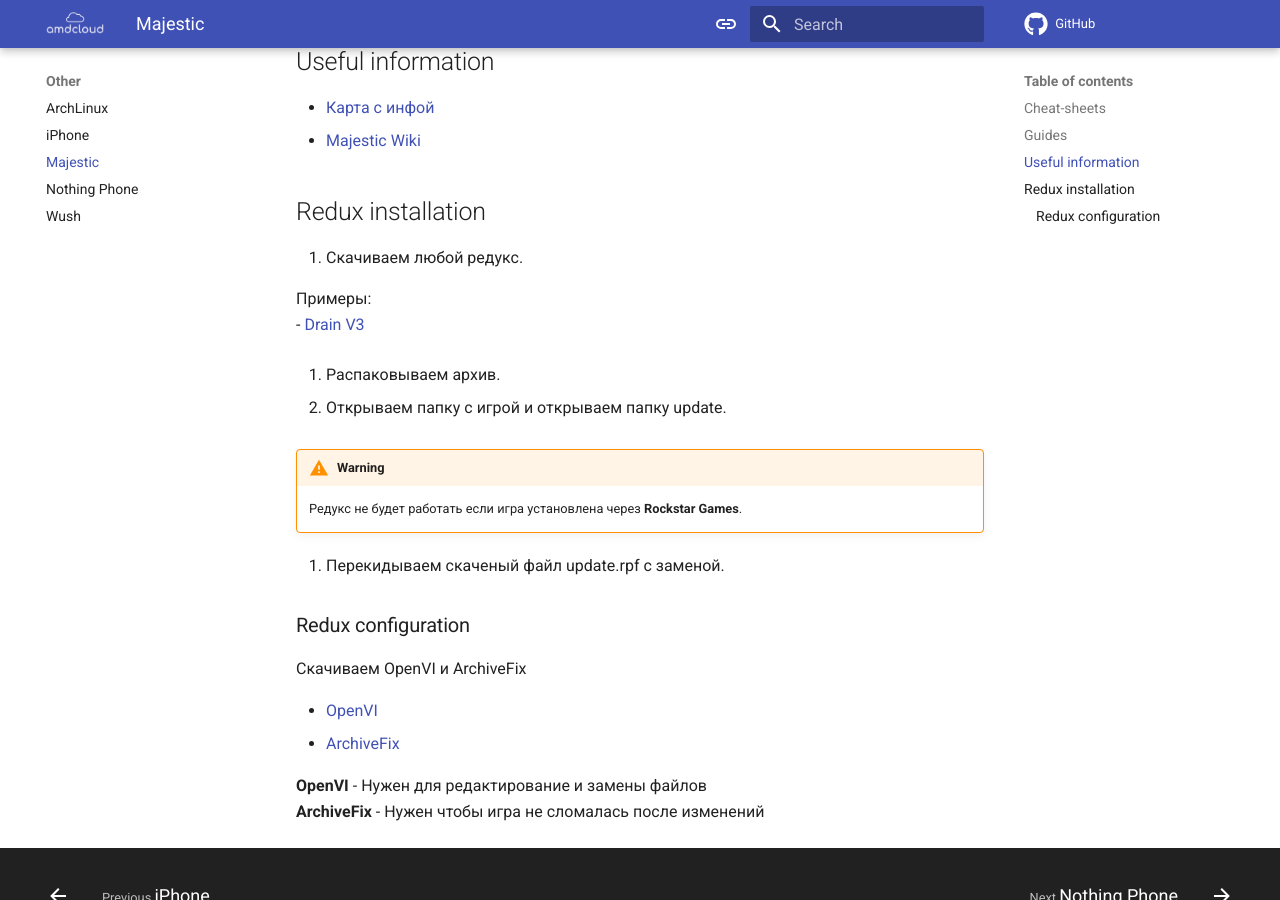
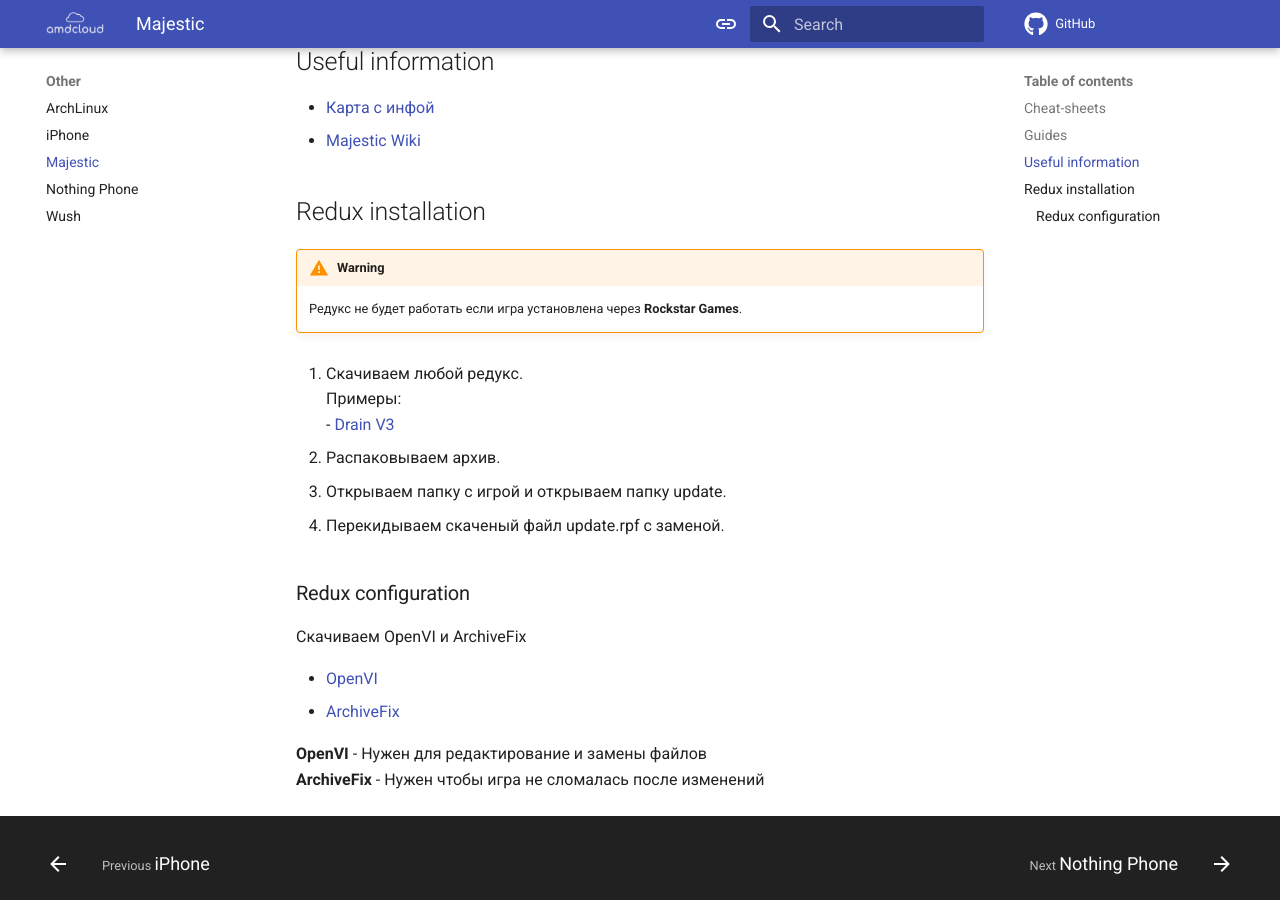
Before and after one commit to TeamDominant/Wiki-mkdocs, an MkDocs documentation site: the page built from docs/majestic.md, in a window 1280 px wide and 900 px high, scrolled down 1089 px. Built offline with MkDocs 1.6.1 and Material for MkDocs 9.7.7, drawn with Linux system fonts in a browser that asks for light colours; comment, search, counter and statistics services are not loaded.

Commit message:
majectic: fixed the formatting

```diff
--- a/docs/majestic.md
+++ b/docs/majestic.md
@@ -38,17 +38,16 @@
 
 ## Redux installation
 
+!!! warning
+    Редукс не будет работать если игра установлена через **Rockstar Games**.
+
 1. Скачиваем любой редукс.
-
 Примеры:
 - [Drain V3](https://drive.google.com/drive/folders/1FVPkq57NDF8y-KRUrZ8d177KXGRekE3P?usp=sharing)
 
 2. Распаковываем архив.
 
 3. Открываем папку с игрой и открываем папку update.
-
-!!! warning
-    Редукс не будет работать если игра установлена через **Rockstar Games**.
 
 4. Перекидываем скаченый файл update.rpf с заменой.
 
```
